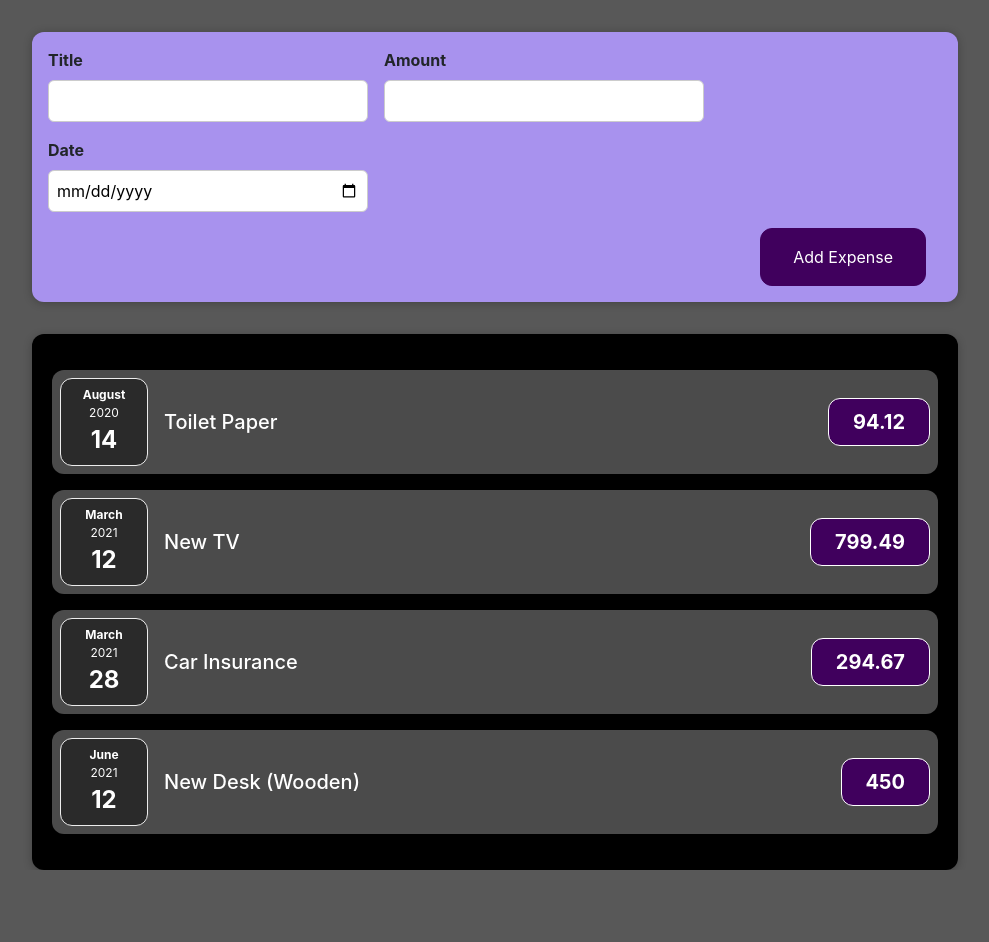
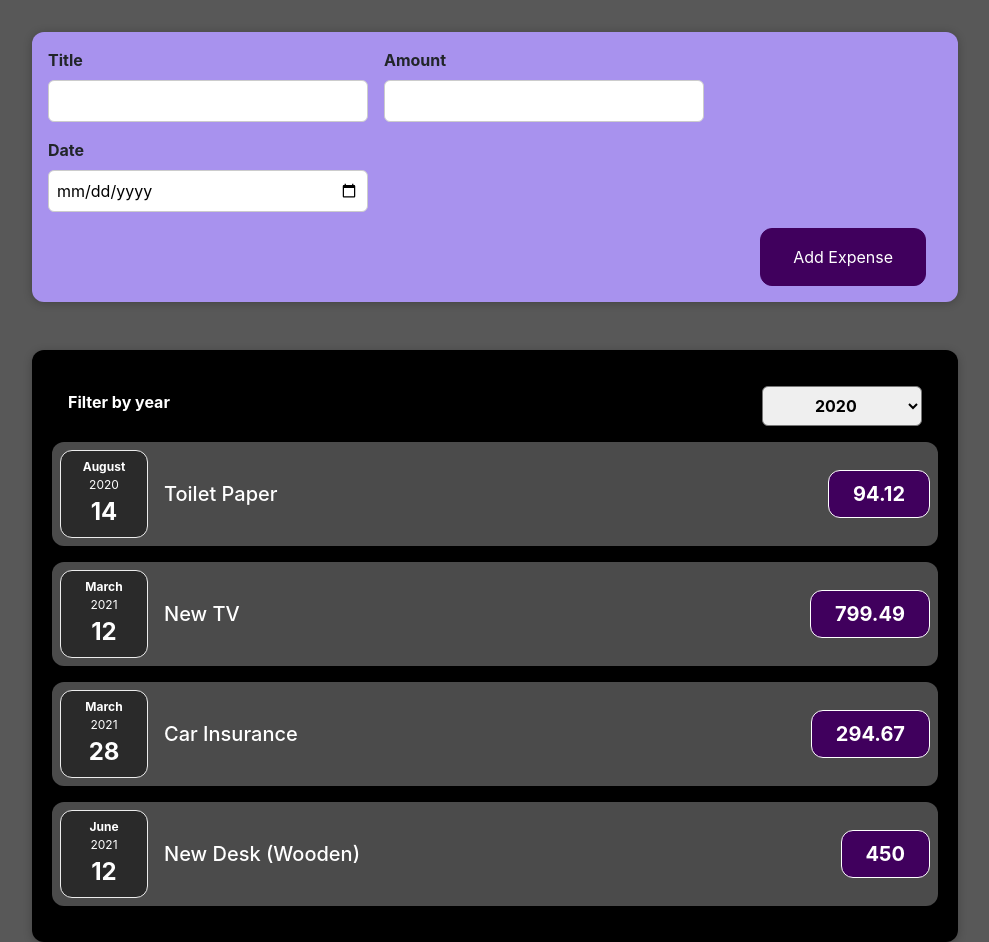
Before and after one commit to hasankarim18/expense-tracker, a React (Create React App) app: page / in a window 1280 px wide. Shown: the whole page, without its empty margins (145-1134 px from the left). Before the commit the page ends 870 px from the top, so only its background shows below. Built offline with nearby package versions, Linux system fonts and the light colour scheme.

Commit message:
section 4 state and working with event ends here

```diff
--- /dev/null
+++ b/src/Components/ExpenseFilter.css
@@ -0,0 +1,24 @@
+.expenses-filter {
+    color: white;
+    padding: 0 1rem;
+}
+
+.expenses-filter__control {
+    display: flex;
+    width: 100%;
+    align-items: center;
+    justify-content: space-between;
+    margin: 1rem 0;
+}
+
+.expenses-filter label {
+    font-weight: bold;
+    margin-bottom: 0.5rem;
+}
+
+.expenses-filter select {
+    font: inherit;
+    padding: 0.5rem 3rem;
+    font-weight: bold;
+    border-radius: 6px;
+}
--- /dev/null
+++ b/src/Components/ExpenseFilter.js
@@ -0,0 +1,26 @@
+import React from 'react';
+
+import './ExpenseFilter.css';
+
+const ExpensesFilter = (props) => {
+    const filtterChangeHandler = (event) => {
+        // console.log(event.target.value)
+        props.filtterChangeHandler(event.target.value)
+    }
+
+    return (
+        <div className='expenses-filter'>
+            <div className='expenses-filter__control'>
+                <label>Filter by year</label>
+                <select value={props.selected} onChange={filtterChangeHandler} >
+                    <option value='2022'>2022</option>
+                    <option value='2021'>2021</option>
+                    <option value='2020'>2020</option>
+                    <option value='2019'>2019</option>
+                </select>
+            </div>
+        </div>
+    );
+};
+
+export default ExpensesFilter;
--- a/src/Components/Expenses.js
+++ b/src/Components/Expenses.js
@@ -2,9 +2,11 @@
 import MyCard from './UI/Card';
 import { expenses } from '../data/expenseData'
 import './Expenses.css'
+import ExpensesFilter from './ExpenseFilter';
+import React, { useState } from 'react';
 
-function Expenses() {
-
+function Expenses(props) {
+    const [filteredYear, setFilteredYear] = useState('2020')
     const expenseItem = expenses.map(item => {
         return <ExpenseItem
             key={item.id}
@@ -14,12 +16,22 @@
         />
     })
 
+    const filtterChangeHandler = selectedYear => {
+        setFilteredYear(selectedYear)
+    }
+
     return (
         <div className="container text-center" >
 
             <div className="row justify-content-center">
+                <MyCard className="mb-3" >
+
+                </MyCard>
                 <div className="col-12 col-sm-10 col-md-10">
                     <MyCard className="expenses">
+                        <ExpensesFilter
+                            selected={filteredYear}
+                            filtterChangeHandler={filtterChangeHandler} />
                         {expenseItem}
                     </MyCard>
                 </div>
```
